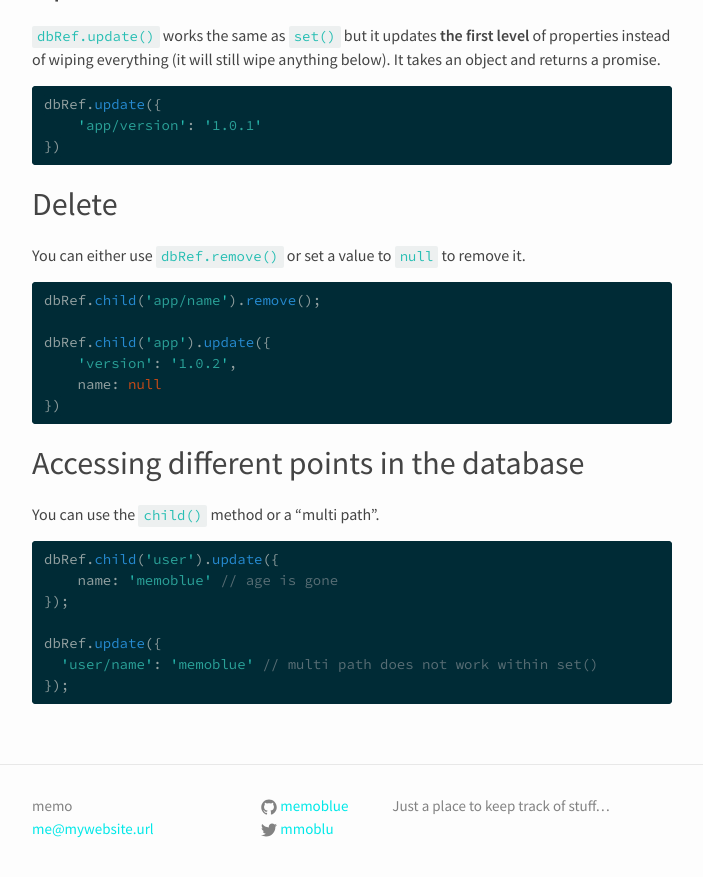
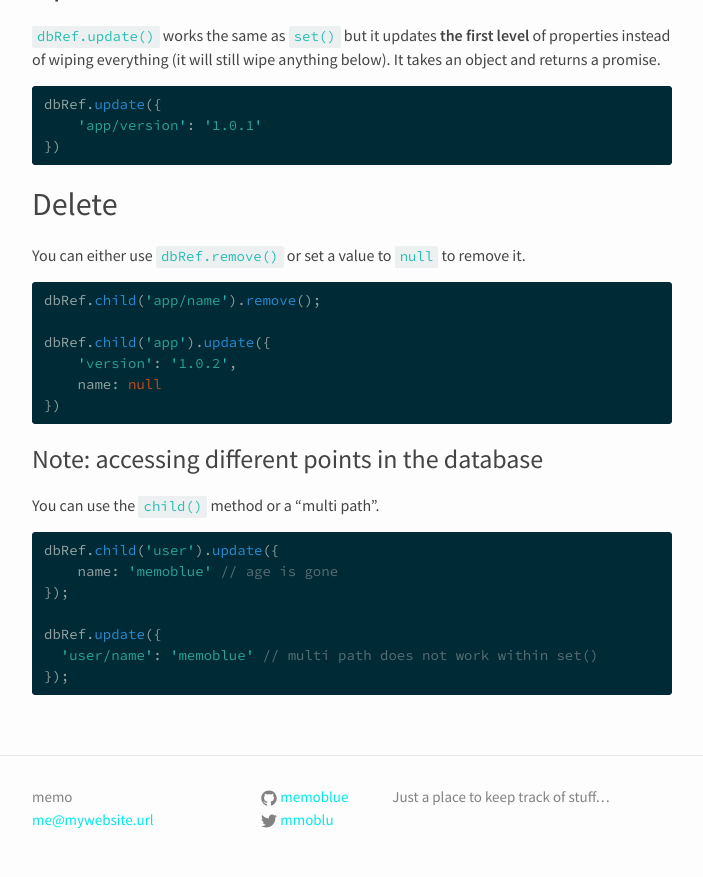
Before and after one commit to memoblue/memoblue.github.io, a Jekyll site: the page built from _posts/2016-07-13-firebase-crud.md, in a window 1280 px wide and 900 px high, scrolled down 1839 px. Shown: the top 877 px of the window, without its empty margins (288-991 px from the left). Built offline with Jekyll 4.4.1, drawn with Linux system fonts in a browser that asks for light colours.

Commit message:
formating tweak to latest post

````diff
--- a/_posts/2016-07-13-firebase-crud.md
+++ b/_posts/2016-07-13-firebase-crud.md
@@ -106,7 +106,7 @@ dbRef.child('app').update({
 })
 ```
 
-## Accessing different points in the database
+### Note: accessing different points in the database
 
 You can use the `child()` method or a "multi path".
 
````
